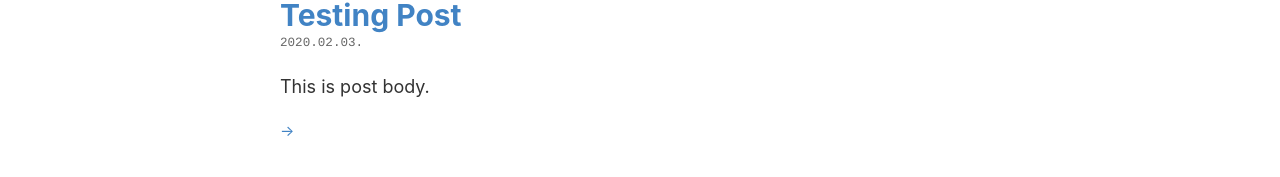
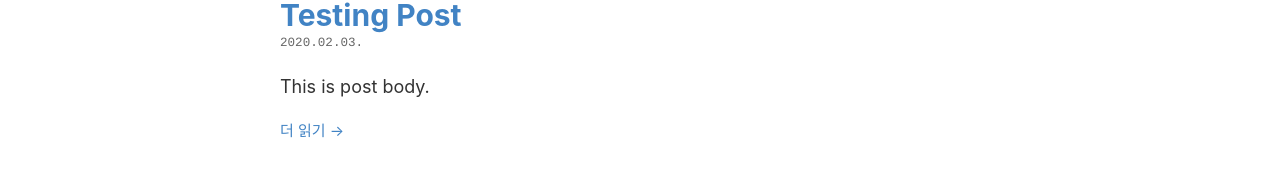
Before and after one commit to oxmhpark/www.exonomicon.net, a Jekyll site: the page built from index.html, in a window 1280 px wide. Shown: the part 190-367 px from the top of the page. Built offline with Jekyll 4.4.1, drawn with Linux system fonts in a browser that asks for light colours.

Commit message:
Update _config.yml

```diff
--- a/_config.yml
+++ b/_config.yml
@@ -20,6 +20,7 @@ avatar:
 
 format:
   date: "%Y.%m.%d."
+  read_more_label: "더 읽기"
 
 # Includes an icon in the footer for each username you enter
 footer-links:
```
